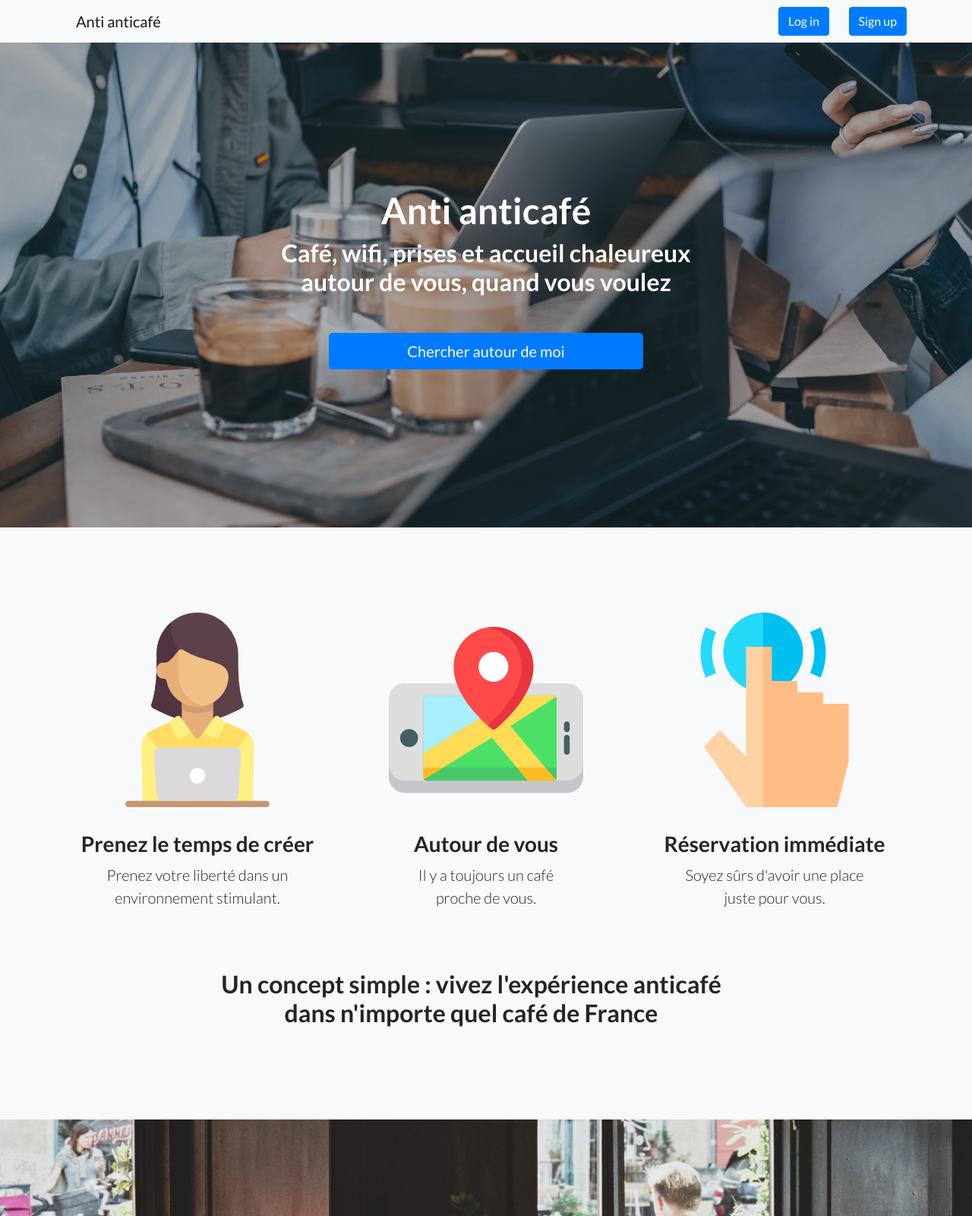
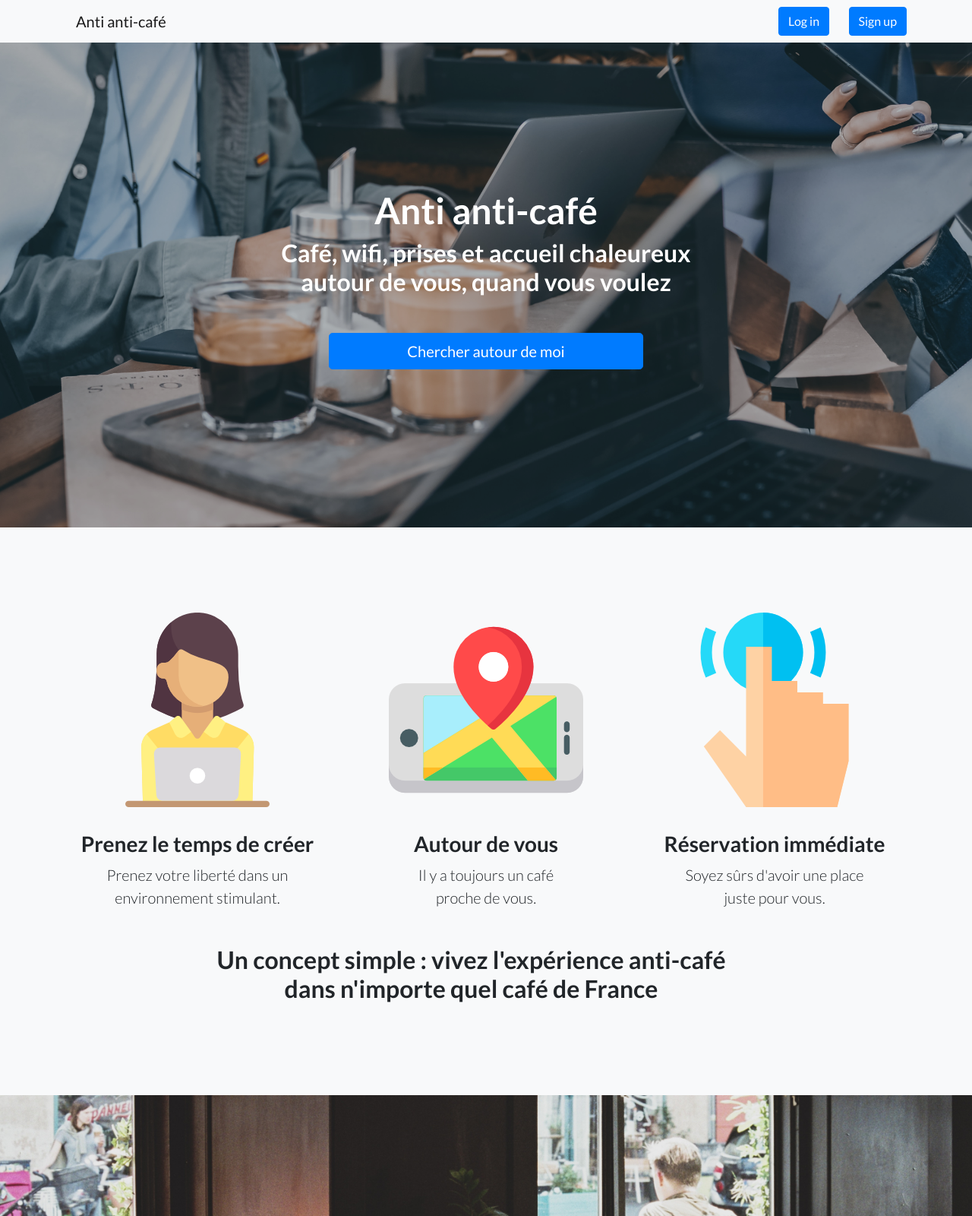
Before and after one commit to JeanBonok/Clean_Move, a website: page index.html in a window 1280 px wide. Shown: the top 1600 px of the page at 76% size. Drawn offline with Linux system fonts and the light colour scheme.

Commit message:
changes anticafe into anti-cafe

```diff
--- a/css/landing-page.css
+++ b/css/landing-page.css
@@ -129,7 +129,7 @@ header.masthead h1 {
 }
 
 .concept {
-  margin-top: 4rem;
+  margin-top: 2rem;
 }
 
 .green {
@@ -141,8 +141,6 @@ header.masthead h1 {
 	background: url("../img/florencia-viadana.jpg") no-repeat;
   background-size: cover;
   min-height: 40rem;
-/*  background-position: center;*/
-
 }
 
 .slogan-future {
@@ -154,6 +152,7 @@ header.masthead h1 {
 }
 
 footer.footer {
+  padding-top: 2rem;
   padding-bottom: 4rem;
 }
 
--- a/index.html
+++ b/index.html
@@ -8,7 +8,7 @@
     <meta name="description" content="">
     <meta name="author" content="">
 
-    <title>Open Café - Welcome</title>
+    <title>Anti anti-café - Welcome</title>
 
     <!-- Bootstrap core CSS -->
     <link href="vendor/bootstrap/css/bootstrap.min.css" rel="stylesheet">
@@ -29,7 +29,7 @@
     <nav class="navbar navbar-light bg-light static-top">
       <div class="container">
         <div class="col-sm-10">
-          <a class="navbar-brand" href="#">Anti anticafé</a>
+          <a class="navbar-brand" href="#">Anti anti-café</a>
         </div>
         <div class="col-sm-1">
           <a class="btn btn-primary" href="#">Log in</a>
@@ -46,7 +46,7 @@
       <div class="container">
         <div class="row">
           <div class="col-xl-9 mx-auto">
-            <h1 class="mb-2">Anti anticafé</h1>
+            <h1 class="mb-2">Anti anti-café</h1>
 			      <h2 class="mb-5">Café, wifi, prises et accueil chaleureux<br>autour de vous, quand vous voulez</h2>
           </div>
           <div class="col-md-10 col-lg-8 col-xl-7 mx-auto">
@@ -104,7 +104,7 @@
       <div class="container concept">
         <div class="row mr-4">
           <div class="col-lg-12">
-            <h2>Un concept simple : vivez l'expérience anticafé</br>dans n'importe quel café de France</h2>
+            <h2>Un concept simple : vivez l'expérience anti-café</br>dans n'importe quel café de France</h2>
           </div>
         </div>
       </div>
```
